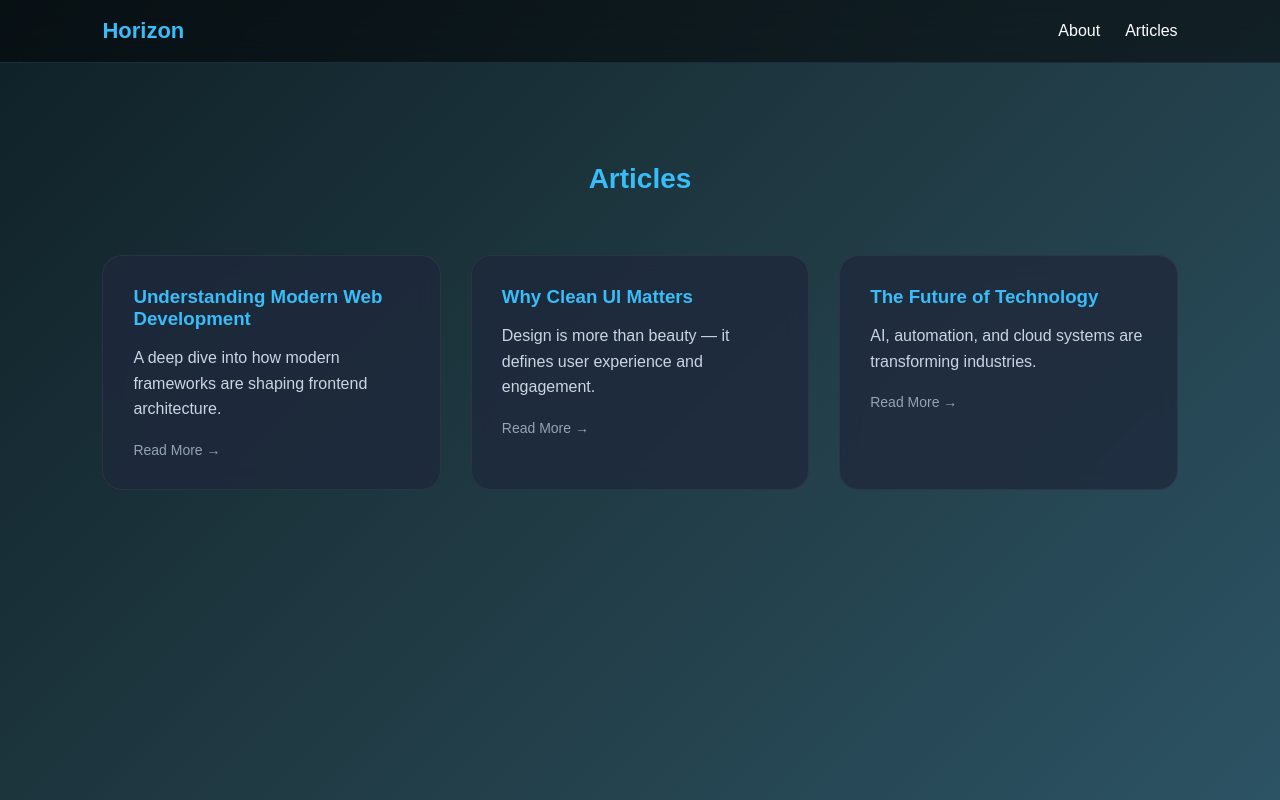
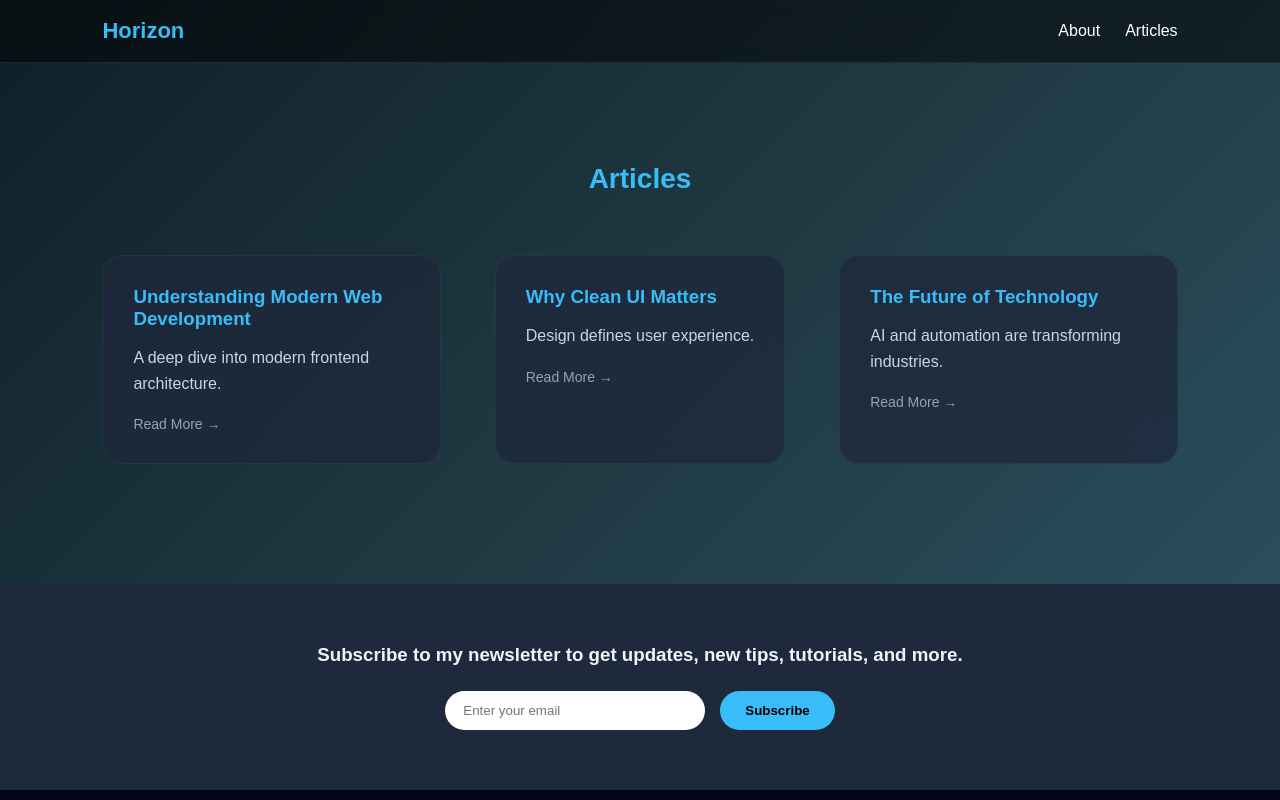
Before and after one commit to Abdub46/profile1, a React (Create React App) app: page /articles in a window 1280 px wide. Shown: the top 800 px of the page. Built offline with nearby package versions, Linux system fonts and the light colour scheme.

Commit message:
Made some changes

```diff
--- a/src/App.css
+++ b/src/App.css
@@ -567,24 +567,14 @@ footer {
 
 
 
-
-/* ================= PAGE STRUCTURE FIX ================= */
-
-.articles-page {
-  min-height: 100vh;
-  display: flex;
-  flex-direction: column;
-}
-
-/* Prevent horizontal scroll globally */
-body {
+/* Prevent horizontal scroll everywhere */
+html, body {
   overflow-x: hidden;
 }
 
-/* ================= ARTICLES SECTION ================= */
+/* ================= ARTICLES GRID ================= */
 
 .articles-section {
-  flex: 1;
   padding: 100px 8%;
 }
 
@@ -626,20 +616,20 @@ body {
   color: #94a3b8;
 }
 
-/* ================= MODAL ================= */
+/* ================= FULLSCREEN MODAL ================= */
 
-.article-modal-overlay {
+.modal-overlay {
   position: fixed;
   inset: 0;
-  background: rgba(0,0,0,0.75);
+  background: rgba(0,0,0,0.8);
   display: flex;
   justify-content: center;
   align-items: center;
+  z-index: 9999;
   padding: 20px;
-  z-index: 2000;
 }
 
-.article-modal {
+.modal-content {
   background: #0f172a;
   width: 100%;
   max-width: 800px;
@@ -651,16 +641,31 @@ body {
   border-radius: 20px;
   position: relative;
 
-  word-wrap: break-word;
   word-break: break-word;
 }
 
-.article-modal h2 {
+/* Mobile full-screen */
+@media (max-width: 768px) {
+  .modal-overlay {
+    padding: 0;
+    align-items: stretch;
+  }
+
+  .modal-content {
+    width: 100%;
+    height: 100vh;
+    max-height: 100vh;
+    border-radius: 0;
+    padding: 25px 20px;
+  }
+}
+
+.modal-content h2 {
   margin-bottom: 20px;
   color: #38bdf8;
 }
 
-.article-modal p {
+.modal-content p {
   line-height: 1.8;
   color: #cbd5e1;
 }
@@ -675,33 +680,3 @@ body {
   color: #94a3b8;
   cursor: pointer;
 }
-
-/* ================= MOBILE FIX ================= */
-
-@media (max-width: 768px) {
-
-  .articles-section {
-    padding: 70px 5%;
-  }
-
-  .article-modal-overlay {
-    align-items: flex-end;
-    padding: 0;
-  }
-
-  .article-modal {
-    width: 100%;
-    height: 100vh;
-    max-height: 100vh;
-    border-radius: 0;
-    padding: 25px 20px 40px 20px;
-  }
-
-  .article-modal h2 {
-    font-size: 20px;
-  }
-
-  .article-modal p {
-    font-size: 15px;
-  }
-}
--- a/src/Articles.js
+++ b/src/Articles.js
@@ -1,47 +1,40 @@
 import React, { useState, useEffect } from "react";
+import { createPortal } from "react-dom";
 import "./App.css";
 
 const Articles = () => {
   const [selectedArticle, setSelectedArticle] = useState(null);
 
-  // Lock background scroll when modal opens
   useEffect(() => {
-    if (selectedArticle) {
-      document.body.style.overflow = "hidden";
-    } else {
-      document.body.style.overflow = "auto";
-    }
+    document.body.style.overflow = selectedArticle ? "hidden" : "auto";
   }, [selectedArticle]);
 
   const articles = [
     {
       id: 1,
       title: "Understanding Modern Web Development",
-      preview:
-        "A deep dive into how modern frameworks are shaping frontend architecture.",
+      preview: "A deep dive into modern frontend architecture.",
       content:
-        "Modern web development focuses on building scalable, responsive, and high-performance applications. Frameworks like React enable dynamic interfaces. Clean architecture, reusable components, performance optimization, and accessibility are essential principles in today’s ecosystem."
+        "Modern web development focuses on scalability, performance, and clean architecture. React enables dynamic interfaces using reusable components and efficient rendering systems."
     },
     {
       id: 2,
       title: "Why Clean UI Matters",
-      preview:
-        "Design is more than beauty — it defines user experience and engagement.",
+      preview: "Design defines user experience.",
       content:
-        "A clean interface improves usability and accessibility. Minimal spacing, consistent color systems, readable typography, and intuitive layouts ensure users interact effortlessly with your product."
+        "Clean UI improves usability, accessibility, and engagement. Consistent spacing, typography, and color systems enhance clarity and professionalism."
     },
     {
       id: 3,
       title: "The Future of Technology",
-      preview:
-        "AI, automation, and cloud systems are transforming industries.",
+      preview: "AI and automation are transforming industries.",
       content:
-        "Emerging technologies such as artificial intelligence and cloud computing are reshaping industries globally. Continuous learning and adaptability are critical for long-term success in the digital world."
+        "Artificial intelligence and cloud computing continue to reshape business models globally. Adaptability is key in the digital era."
     }
   ];
 
   return (
-    <div className="articles-page">
+    <>
       <section className="articles-section">
         <h2 className="section-title">Articles</h2>
 
@@ -60,13 +53,14 @@ const Articles = () => {
         </div>
       </section>
 
-      {selectedArticle && (
+      {selectedArticle &&
+        createPortal(
           <div
-          className="article-modal-overlay"
+            className="modal-overlay"
             onClick={() => setSelectedArticle(null)}
           >
             <div
-            className="article-modal"
+              className="modal-content"
               onClick={(e) => e.stopPropagation()}
             >
               <button
@@ -79,9 +73,10 @@ const Articles = () => {
               <h2>{selectedArticle.title}</h2>
               <p>{selectedArticle.content}</p>
             </div>
-        </div>
+          </div>,
+          document.body
         )}
-    </div>
+    </>
   );
 };
 
```
Lines whose indentation alone changed are shown as unchanged.
